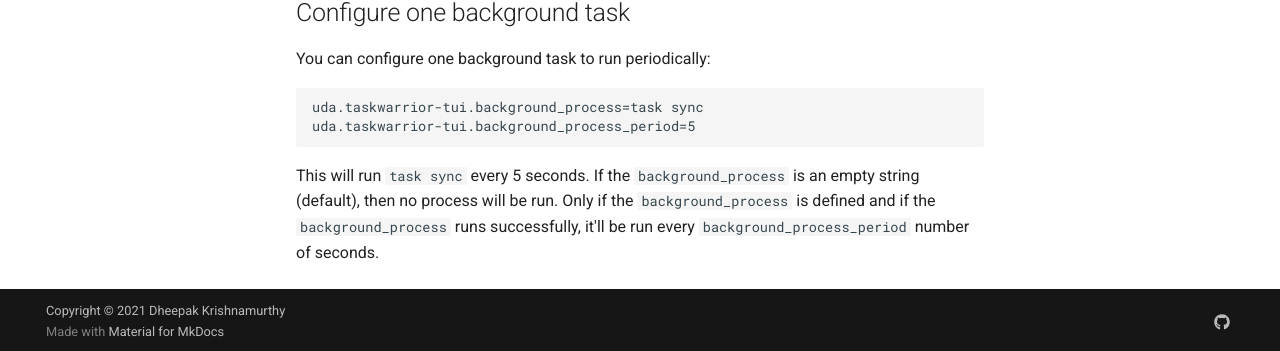
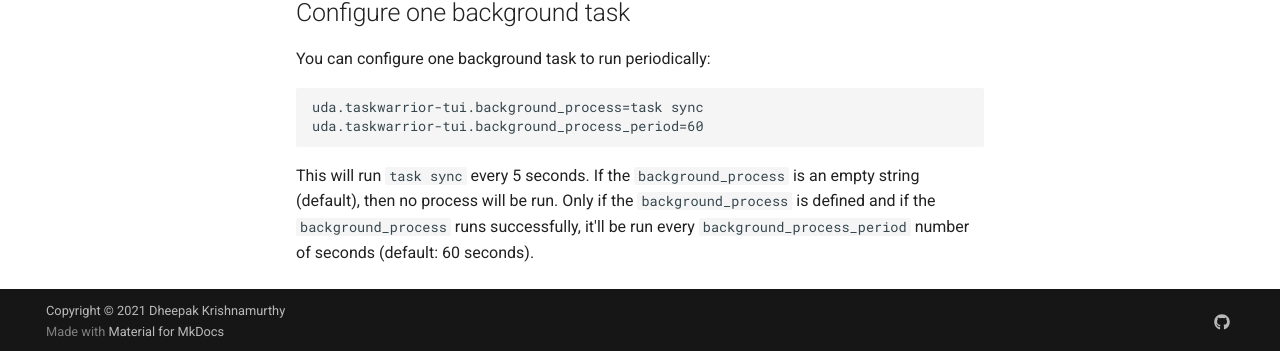
Before and after one commit to kdheepak/taskwarrior-tui, an MkDocs documentation site: the page built from docs/configuration/advanced.md, in a window 1280 px wide and 900 px high, scrolled down 885 px. Shown: the part 546-897 px from the top of the window. Built offline with MkDocs 1.6.1 and Material for MkDocs 9.7.7, drawn with Linux system fonts in a browser that asks for light colours; comment, search, counter and statistics services are not loaded.

Commit message:
Change default to 60 seconds

````diff
--- a/docs/configuration/advanced.md
+++ b/docs/configuration/advanced.md
@@ -65,7 +65,7 @@
 
 ```plaintext
 uda.taskwarrior-tui.background_process=task sync
-uda.taskwarrior-tui.background_process_period=5
+uda.taskwarrior-tui.background_process_period=60
 ```
 
-This will run `task sync` every 5 seconds. If the `background_process` is an empty string (default), then no process will be run. Only if the `background_process` is defined and if the `background_process` runs successfully, it'll be run every `background_process_period` number of seconds.
+This will run `task sync` every 5 seconds. If the `background_process` is an empty string (default), then no process will be run. Only if the `background_process` is defined and if the `background_process` runs successfully, it'll be run every `background_process_period` number of seconds (default: 60 seconds).
````
Also changed, not shown: 1 other file.
